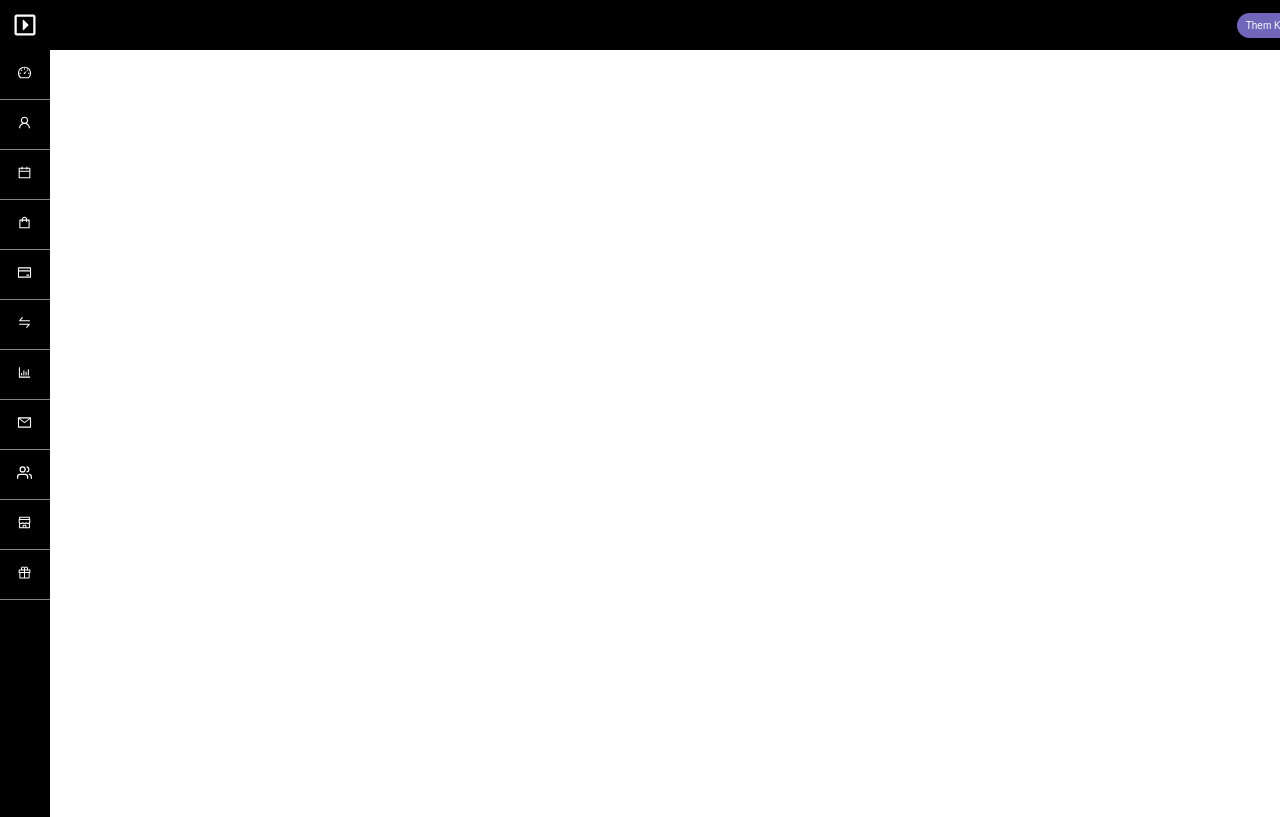
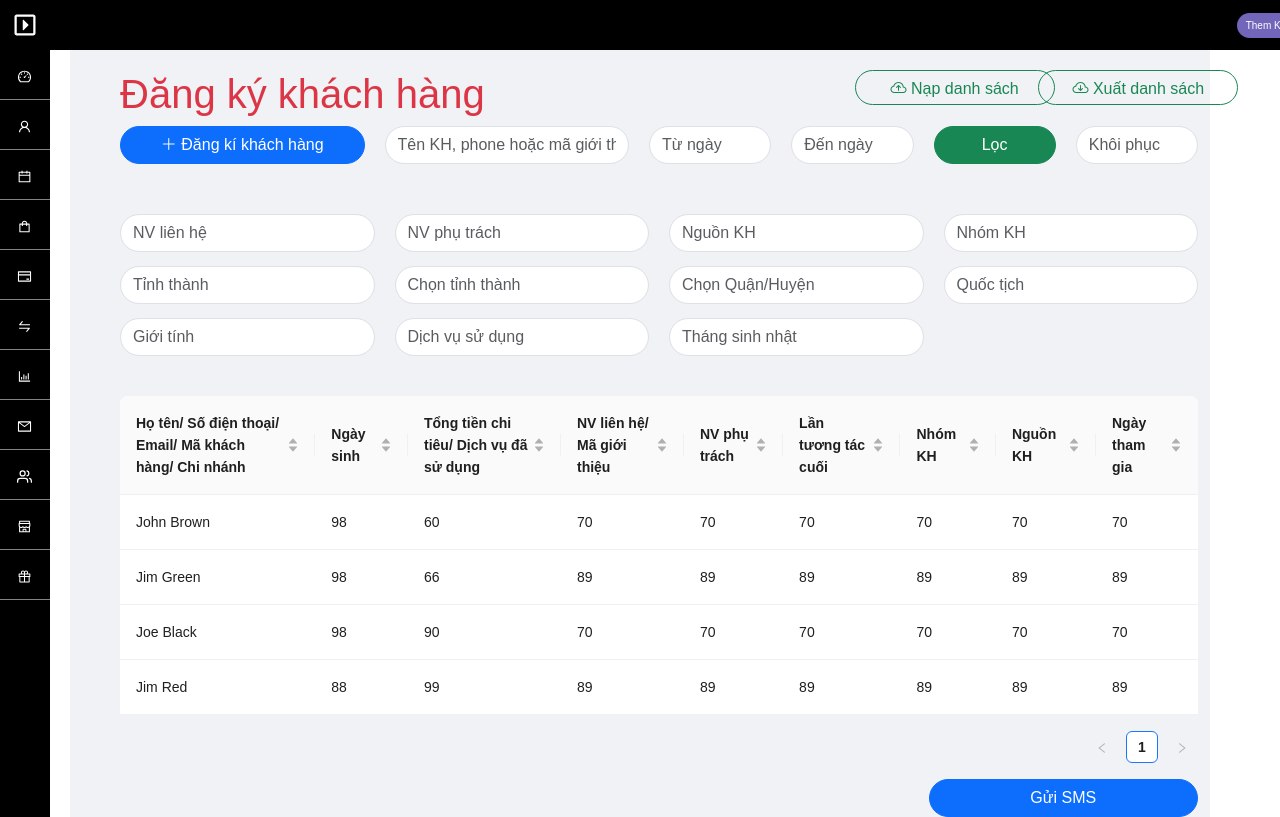
Before and after one commit to boyprovtc/Myspa, a React (Create React App) app in the folder public/: page /KH in a window 1280 px wide. Built offline with nearby package versions, Linux system fonts and the light colour scheme.

Commit message:
Trang Khach Hang

```diff
--- a/package.json
+++ /dev/null
@@ -1,5 +0,0 @@
-{
-  "dependencies": {
-    "react-icons": "^4.9.0"
-  }
-}
--- a/public/package.json
+++ b/public/package.json
@@ -10,6 +10,7 @@
     "@testing-library/jest-dom": "^5.16.5",
     "@testing-library/react": "^13.4.0",
     "@testing-library/user-event": "^13.5.0",
+    "antd": "^5.5.2",
     "axios": "^1.4.0",
     "bootstrap": "^5.3.0",
     "bootstrap-icons": "^1.10.5",
--- a/public/src/App.css
+++ b/public/src/App.css
@@ -1,13 +1,13 @@
+@import url('https://cdn.jsdelivr.net/npm/bootstrap-icons@1.10.5/font/bootstrap-icons.css');
+
 * {
   box-sizing: border-box;
   margin: 0;
   padding: 0;
   font-family: 'Osward', sans-serif;
-
 }
 
 .section {
   padding-top: 50px;
   padding-left: 50px;
-
 }
--- a/public/src/Components/LayoutData.js
+++ b/public/src/Components/LayoutData.js
@@ -1,281 +1,276 @@
-import React from 'react'
+import React from 'react';
 
-import * as FaIcons from 'react-icons/fa'
-import * as AiIcons from 'react-icons/ai'
-import * as IoIcons from 'react-icons/io'
-import * as RiIcons from 'react-icons/ri'
-import * as FiIcons from 'react-icons/fi'
+import * as AiIcons from 'react-icons/ai';
+
+import * as FiIcons from 'react-icons/fi';
 
 export const SidebarData = [
   {
-        title: "Home",
+    title: 'Home',
     path: '/home',
-        icon: <AiIcons.AiOutlineDashboard />
+    icon: <AiIcons.AiOutlineDashboard />,
   },
   {
-        title: "Khách hàng",
+    title: 'Khách hàng',
     path: '/KH',
     icon: <AiIcons.AiOutlineUser />,
     iconClosed: <AiIcons.AiFillCaretDown />,
     iconOpened: <AiIcons.AiFillCaretUp />,
     subNav: [
       {
-                title: "Khách hàng",
-                path: '/KH'
-            }
-        ]
+        title: 'Khách hàng',
+        path: '/KH',
+      },
+    ],
   },
 
   {
-        title: "Đặt hẹn",
+    title: 'Đặt hẹn',
     path: '/DH',
     icon: <AiIcons.AiOutlineCalendar />,
     iconClosed: <AiIcons.AiFillCaretDown />,
     iconOpened: <AiIcons.AiFillCaretUp />,
     subNav: [
       {
-                title: "Lịch hẹn",
-                path: '/DH/LH'
+        title: 'Lịch hẹn',
+        path: '/DH/LH',
       },
       {
-                title: "Danh sách lịch hẹn",
-                path: '/DH/DSLH'
-            }
-        ]
+        title: 'Danh sách lịch hẹn',
+        path: '/DH/DSLH',
+      },
+    ],
   },
   {
-        title: "Bán hàng (POS)",
+    title: 'Bán hàng (POS)',
     path: '/BH',
     icon: <AiIcons.AiOutlineShopping />,
     iconClosed: <AiIcons.AiFillCaretDown />,
     iconOpened: <AiIcons.AiFillCaretUp />,
     subNav: [
       {
-                title: "Tạo đơn hàng",
-                path: '/BH/TaoDonHang'
+        title: 'Tạo đơn hàng',
+        path: '/BH/TaoDonHang',
       },
       {
-                title: "Danh sách bán hàng",
-                path: '/BH/DSBanHang'
+        title: 'Danh sách bán hàng',
+        path: '/BH/DSBanHang',
       },
       {
-                title: "Giường & Phòng",
-                path: '/BH/Giuong_Phong'
-            }
-        ]
+        title: 'Giường & Phòng',
+        path: '/BH/Giuong_Phong',
+      },
+    ],
   },
   {
-        title: "Thẻ dịch vụ",
+    title: 'Thẻ dịch vụ',
     path: '/TDV',
     icon: <AiIcons.AiOutlineCreditCard />,
     iconClosed: <AiIcons.AiFillCaretDown />,
     iconOpened: <AiIcons.AiFillCaretUp />,
     subNav: [
       {
-                title: "Thẻ Liệu Trình",
-                path: '/TDV/TLR'
+        title: 'Thẻ Liệu Trình',
+        path: '/TDV/TLR',
       },
       {
-                title: "Thẻ trả trước",
-                path: '/TDV/TTT'
+        title: 'Thẻ trả trước',
+        path: '/TDV/TTT',
       },
       {
-                title: "Mệnh giá thẻ trả trước",
-                path: '/TDV/MenhGiaTTT'
+        title: 'Mệnh giá thẻ trả trước',
+        path: '/TDV/MenhGiaTTT',
       },
       {
-                title: "Combo Liệu Trình",
-                path: '/TDV/ComboLT'
-            }
-        ]
+        title: 'Combo Liệu Trình',
+        path: '/TDV/ComboLT',
+      },
+    ],
   },
   {
-        title: "QL Thu chi",
+    title: 'QL Thu chi',
     path: '/QLTC',
     icon: <AiIcons.AiOutlineSwap />,
     iconClosed: <AiIcons.AiFillCaretDown />,
     iconOpened: <AiIcons.AiFillCaretUp />,
     subNav: [
       {
-                title: "DS Thu Chi",
-                path: '/QLTC/DSTC'
+        title: 'DS Thu Chi',
+        path: '/QLTC/DSTC',
       },
       {
-                title: "Danh sách các loại thu chi",
-                path: '/QLTC/DSCacLoaiThuChi'
-            }
-        ]
+        title: 'Danh sách các loại thu chi',
+        path: '/QLTC/DSCacLoaiThuChi',
+      },
+    ],
   },
   {
-        title: "Báo cáo",
+    title: 'Báo cáo',
     path: '/BC',
     icon: <AiIcons.AiOutlineBarChart />,
     iconClosed: <AiIcons.AiFillCaretDown />,
     iconOpened: <AiIcons.AiFillCaretUp />,
     subNav: [
       {
-                title: "Người dùng",
-                path: '/BC/NguoiDung'
+        title: 'Người dùng',
+        path: '/BC/NguoiDung',
       },
       {
-                title: "Dịch vụ",
-                path: '/BC/DV'
+        title: 'Dịch vụ',
+        path: '/BC/DV',
       },
       {
-                title: "Sản Phẩm",
-                path: '/BC/SP'
+        title: 'Sản Phẩm',
+        path: '/BC/SP',
       },
       {
-                title: "Doanh thu",
-                path: '/BC/DT'
+        title: 'Doanh thu',
+        path: '/BC/DT',
       },
       {
-                title: "Doanh thu năm",
-                path: '/BC/DTNam'
+        title: 'Doanh thu năm',
+        path: '/BC/DTNam',
       },
       {
-                title: "Phân hạng KH",
-                path: '/BC/HangKH'
+        title: 'Phân hạng KH',
+        path: '/BC/HangKH',
       },
       {
-                title: "Công nợ",
-                path: '/BC/CongNo'
+        title: 'Công nợ',
+        path: '/BC/CongNo',
       },
       {
-                title: "Thẻ dịch vụ",
-                path: '/BC/TDV'
+        title: 'Thẻ dịch vụ',
+        path: '/BC/TDV',
       },
       {
-                title: "Commission",
-                path: '/BC/Commission'
+        title: 'Commission',
+        path: '/BC/Commission',
       },
       {
-                title: "Điểm thưởng",
-                path: '/BC/DiemThuong'
+        title: 'Điểm thưởng',
+        path: '/BC/DiemThuong',
       },
       {
-                title: "Lịch hẹn",
-                path: '/BC/LH'
+        title: 'Lịch hẹn',
+        path: '/BC/LH',
       },
       {
-                title: "Báo cáo chung",
-                path: '/BC/BCChung'
-            }
-            ,
-            {
-                title: "Tài khoảng thưởng",
-                path: '/BC/TKThuong'
-            }
-            ,
-            {
-                title: "Báo cáo tổng hợp",
-                path: '/BC/BCTongHop'
-            }
-        ]
+        title: 'Báo cáo chung',
+        path: '/BC/BCChung',
       },
       {
-        title: "Gửi SMS",
+        title: 'Tài khoảng thưởng',
+        path: '/BC/TKThuong',
+      },
+      {
+        title: 'Báo cáo tổng hợp',
+        path: '/BC/BCTongHop',
+      },
+    ],
+  },
+  {
+    title: 'Gửi SMS',
     path: '/SMS',
     icon: <AiIcons.AiOutlineMail />,
     iconClosed: <AiIcons.AiFillCaretDown />,
     iconOpened: <AiIcons.AiFillCaretUp />,
     subNav: [
       {
-                title: "Gửi tới DSKH",
-                path: '/SMS/GuiDSKH'
+        title: 'Gửi tới DSKH',
+        path: '/SMS/GuiDSKH',
       },
       {
-                title: "Gửi mặc định",
-                path: '/SMS/GuiMacDinh'
+        title: 'Gửi mặc định',
+        path: '/SMS/GuiMacDinh',
       },
       {
-                title: "Lịch Sử gửi tin",
-                path: '/SMS/LSGuiTin'
+        title: 'Lịch Sử gửi tin',
+        path: '/SMS/LSGuiTin',
       },
       {
-                title: "Cấu hình Email",
-                path: '/SMS/CauHinhEmail'
+        title: 'Cấu hình Email',
+        path: '/SMS/CauHinhEmail',
       },
       {
-                title: "Tin nhắn/ Email mẫu",
-                path: '/SMS/Mau'
+        title: 'Tin nhắn/ Email mẫu',
+        path: '/SMS/Mau',
       },
       {
-                title: "Gửi Mail",
-                path: '/SMS/GuiMail'
+        title: 'Gửi Mail',
+        path: '/SMS/GuiMail',
       },
       {
-                title: "Lịch Sử Gửi Mail",
-                path: '/SMS/LichSuMail'
-            }
-
-        ]
+        title: 'Lịch Sử Gửi Mail',
+        path: '/SMS/LichSuMail',
+      },
+    ],
   },
   {
-        title: "Đội ngũ",
+    title: 'Đội ngũ',
     path: '/DN',
     icon: <FiIcons.FiUsers />,
     iconClosed: <AiIcons.AiFillCaretDown />,
     iconOpened: <AiIcons.AiFillCaretUp />,
     subNav: [
       {
-                title: "Admin",
-                path: '/DN/Admin'
+        title: 'Admin',
+        path: '/DN/Admin',
       },
       {
-                title: "Nhân viên",
-                path: '/DN/NV'
+        title: 'Nhân viên',
+        path: '/DN/NV',
       },
       {
-                title: "Lịch làm việc",
-                path: '/DN/LichLV'
-            }
-        ]
+        title: 'Lịch làm việc',
+        path: '/DN/LichLV',
+      },
+    ],
   },
   {
-        title: "Dịch Vụ",
+    title: 'Dịch Vụ',
     path: '/DV',
     icon: <AiIcons.AiOutlineShop />,
     iconClosed: <AiIcons.AiFillCaretDown />,
     iconOpened: <AiIcons.AiFillCaretUp />,
     subNav: [
       {
-                title: "Danh sách dịch vụ",
-                path: '/DV/DSDV'
+        title: 'Danh sách dịch vụ',
+        path: '/DV/DSDV',
       },
       {
-                title: "Danh mục DV",
-                path: '/DV/DMDV'
-            }
-        ]
+        title: 'Danh mục DV',
+        path: '/DV/DMDV',
+      },
+    ],
   },
   {
-        title: "Sản Phẩm",
+    title: 'Sản Phẩm',
     path: '/SP',
     icon: <AiIcons.AiOutlineGift />,
     iconClosed: <AiIcons.AiFillCaretDown />,
     iconOpened: <AiIcons.AiFillCaretUp />,
     subNav: [
       {
-                title: "Sản Phẩm Bán",
-                path: '/QLSP/Container'
+        title: 'Sản Phẩm Bán',
+        path: '/QLSP/Container',
       },
       {
-                title: "Kho bán",
-                path: '/KH/KhoBan'
+        title: 'Kho bán',
+        path: '/KH/KhoBan',
       },
       {
-                title: "Danh mục sản phẩm",
-                path: '/KH/DMSP'
+        title: 'Danh mục sản phẩm',
+        path: '/KH/DMSP',
       },
       {
-                title: "Nhãn hiệu SP",
-                path: '/KH/NHSP'
+        title: 'Nhãn hiệu SP',
+        path: '/KH/NHSP',
       },
       {
-                title: "Đơn vị SP",
-                path: '/KH/DVSP'
-            }
-        ]
+        title: 'Đơn vị SP',
+        path: '/KH/DVSP',
       },
-]
+    ],
+  },
+];
--- /dev/null
+++ b/public/src/Pages/KH/KH.css
@@ -0,0 +1,39 @@
+.container {
+  margin-top: 20px;
+}
+.col-md-2 .btn {
+  width: 200px;
+  height: 35px;
+}
+.grid {
+  display: grid;
+  grid-template-columns: 2fr 2fr 1fr 1fr 1fr 1fr;
+  gap: 20px;
+  margin-bottom: 50px;
+}
+.item1 .btn {
+  width: 100%;
+  border-radius: 50px;
+}
+.item5 .btn {
+  width: 100%;
+  border-radius: 50px;
+}
+.item input {
+  height: 38px;
+  border-radius: 50px;
+}
+.list {
+  display: grid;
+  grid-template-columns: 1fr 1fr 1fr 1fr;
+  gap: 14px 20px;
+  padding-bottom: 40px;
+}
+.button {
+  display: flex;
+  justify-content: flex-end;
+}
+.button .btn {
+  border-radius: 50px;
+  width: 25%;
+}
--- a/public/src/Pages/KH/KH.js
+++ b/public/src/Pages/KH/KH.js
@@ -1,9 +1,144 @@
-import React from 'react'
+import React from 'react';
+import './KH.css';
+import ListView from './ListView';
 
 function KH() {
-    return (
-        <div className='KH'><h1>Khách hàng</h1></div>
-    )
+  return (
+    <div className="container ">
+      <div className="MainContainer">
+        <div className="row">
+          <div className="col-md-8">
+            <h1 className="text-danger">Đăng ký khách hàng</h1>
+          </div>
+          <div className="col-md-2">
+            <button className="btn btn-outline-success rounded-pill">
+              <i class="bi bi-cloud-arrow-up"></i> Nạp danh sách
+            </button>
+          </div>
+          <div className="col-md-2">
+            <button className="btn btn-outline-success rounded-pill">
+              <i class="bi bi-cloud-arrow-down"></i> Xuất danh sách
+            </button>
+          </div>
+        </div>
+        <div className="grid">
+          <div className="item item1">
+            <button className="btn btn-primary">
+              <i class="bi bi-plus-lg"></i> Đăng kí khách hàng
+            </button>
+          </div>
+          <div className="item item2">
+            <input
+              type="text"
+              className="form-control"
+              placeholder="Tên KH, phone hoặc mã giới thiệu"
+            />
+          </div>
+          <div className="item item3">
+            <input type="text" className="form-control" placeholder="Từ ngày" />
+          </div>
+          <div className="item item4">
+            <input
+              type="text"
+              className="form-control"
+              placeholder="Đến ngày"
+            />
+          </div>
+          <div className="item item5">
+            <button className="btn btn-success">Lọc</button>
+          </div>
+          <div className="item item6">
+            <input
+              type="text"
+              className="form-control"
+              placeholder="Khôi phục"
+            />
+          </div>
+        </div>
+        <div className="list">
+          <div className="item item-1">
+            <input
+              type="text"
+              className="form-control"
+              placeholder="NV liên hệ"
+            />
+          </div>
+          <div className="item item-2">
+            <input
+              type="text"
+              className="form-control"
+              placeholder="NV phụ trách"
+            />
+          </div>
+          <div className="item item-3">
+            <input
+              type="text"
+              className="form-control"
+              placeholder="Nguồn KH"
+            />
+          </div>
+          <div className="item item-4">
+            <input type="text" className="form-control" placeholder="Nhóm KH" />
+          </div>
+          <div className="item item-5">
+            <input
+              type="text"
+              className="form-control"
+              placeholder="Tỉnh thành"
+            />
+          </div>
+          <div className="item item-6">
+            <input
+              type="text"
+              className="form-control"
+              placeholder="Chọn tỉnh thành"
+            />
+          </div>
+          <div className="item item-7">
+            <input
+              type="text"
+              className="form-control"
+              placeholder="Chọn Quận/Huyện"
+            />
+          </div>
+          <div className="item item-8">
+            <input
+              type="text"
+              className="form-control"
+              placeholder="Quốc tịch"
+            />
+          </div>
+          <div className="item item-9">
+            <input
+              type="text"
+              className="form-control"
+              placeholder="Giới tính"
+            />
+          </div>
+          <div className="item item-10">
+            <input
+              type="text"
+              className="form-control"
+              placeholder="Dịch vụ sử dụng"
+            />
+          </div>
+          <div className="item item-11">
+            <input
+              type="text"
+              className="form-control"
+              placeholder="Tháng sinh nhật"
+            />
+          </div>
+        </div>
+        <div className="list__view">
+          <ListView />
+        </div>
+        <div className="button">
+          <button className="btn btn-primary">Gửi SMS</button>
+        </div>
+      </div>
+    </div>
+  );
 }
 
-export default KH
+export default KH;
--- /dev/null
+++ b/public/src/Pages/KH/ListView.js
@@ -0,0 +1,112 @@
+import { Table } from 'antd';
+const columns = [
+  {
+    title: 'Họ tên/ Số điện thoại/ Email/ Mã khách hàng/ Chi nhánh',
+    dataIndex: 'name',
+    sorter: {
+      compare: (a, b) => a.name - b.name,
+      multiple: 4,
+    },
+  },
+  {
+    title: 'Ngày sinh',
+    dataIndex: 'chinese',
+    sorter: {
+      compare: (a, b) => a.chinese - b.chinese,
+      multiple: 3,
+    },
+  },
+  {
+    title: 'Tổng tiền chi tiêu/ Dịch vụ đã sử dụng',
+    dataIndex: 'math',
+    sorter: {
+      compare: (a, b) => a.math - b.math,
+      multiple: 2,
+    },
+  },
+  {
+    title: 'NV liên hệ/ Mã giới thiệu',
+    dataIndex: 'english',
+    sorter: {
+      compare: (a, b) => a.english - b.english,
+      multiple: 1,
+    },
+  },
+  {
+    title: 'NV phụ trách',
+    dataIndex: 'english',
+    sorter: {
+      compare: (a, b) => a.english - b.english,
+      multiple: 1,
+    },
+  },
+  {
+    title: 'Lần tương tác cuối',
+    dataIndex: 'english',
+    sorter: {
+      compare: (a, b) => a.english - b.english,
+      multiple: 1,
+    },
+  },
+  {
+    title: 'Nhóm KH',
+    dataIndex: 'english',
+    sorter: {
+      compare: (a, b) => a.english - b.english,
+      multiple: 1,
+    },
+  },
+  {
+    title: 'Nguồn KH',
+    dataIndex: 'english',
+    sorter: {
+      compare: (a, b) => a.english - b.english,
+      multiple: 1,
+    },
+  },
+  {
+    title: 'Ngày tham gia',
+    dataIndex: 'english',
+    sorter: {
+      compare: (a, b) => a.english - b.english,
+      multiple: 1,
+    },
+  },
+];
+const data = [
+  {
+    key: '1',
+    name: 'John Brown',
+    chinese: 98,
+    math: 60,
+    english: 70,
+  },
+  {
+    key: '2',
+    name: 'Jim Green',
+    chinese: 98,
+    math: 66,
+    english: 89,
+  },
+  {
+    key: '3',
+    name: 'Joe Black',
+    chinese: 98,
+    math: 90,
+    english: 70,
+  },
+  {
+    key: '4',
+    name: 'Jim Red',
+    chinese: 88,
+    math: 99,
+    english: 89,
+  },
+];
+const onChange = (pagination, filters, sorter, extra) => {
+  console.log('params', pagination, filters, sorter, extra);
+};
+const ListView = () => (
+  <Table columns={columns} dataSource={data} onChange={onChange} />
+);
+export default ListView;
--- a/public/src/index.js
+++ b/public/src/index.js
@@ -2,7 +2,6 @@ import React from 'react';
 import ReactDOM from 'react-dom';
 import './App.css';
 import App from './App';
-
 
 ReactDOM.render(
   <React.StrictMode>
```
Also changed, not shown: public/src/App.js (+11 -13 lines), public/src/Components/Layout.js (+48 -50 lines), 2 other files (tests, documents, lock files or other folders). Lines whose indentation alone changed are shown as unchanged.
